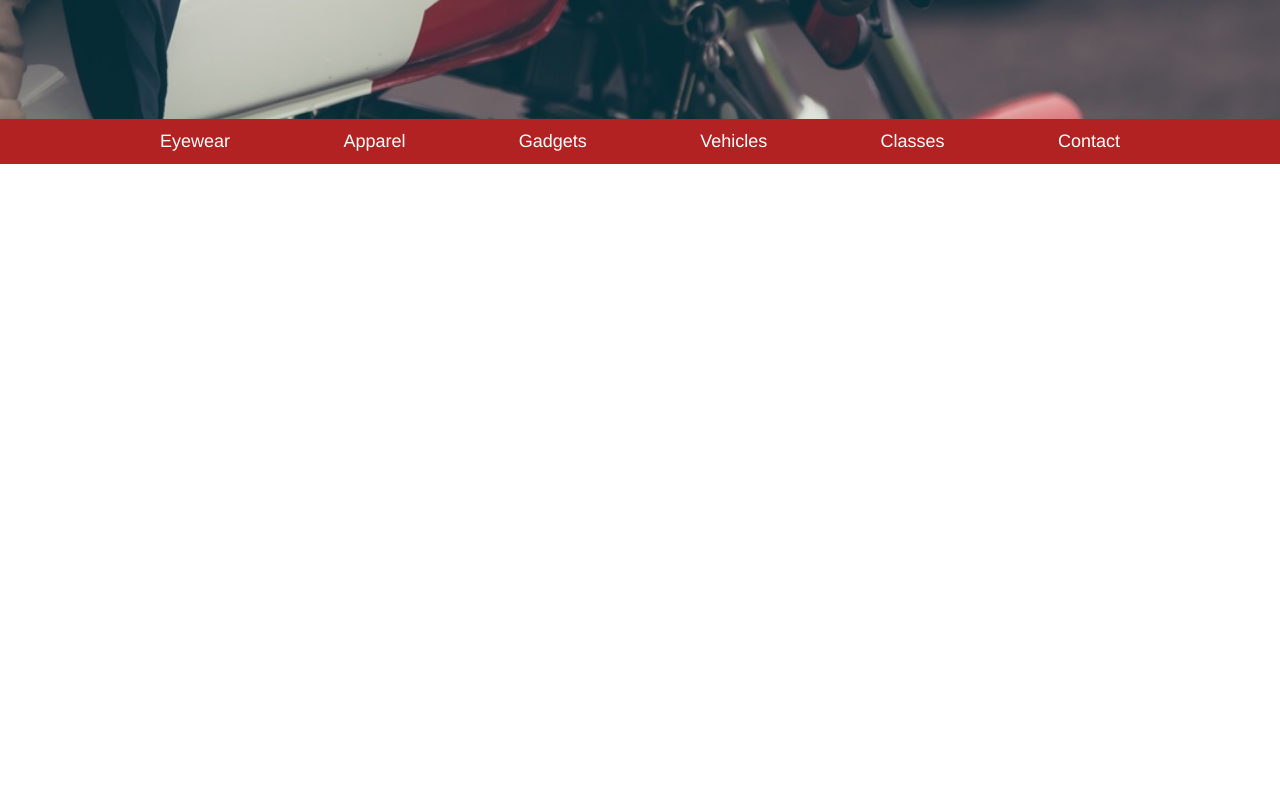
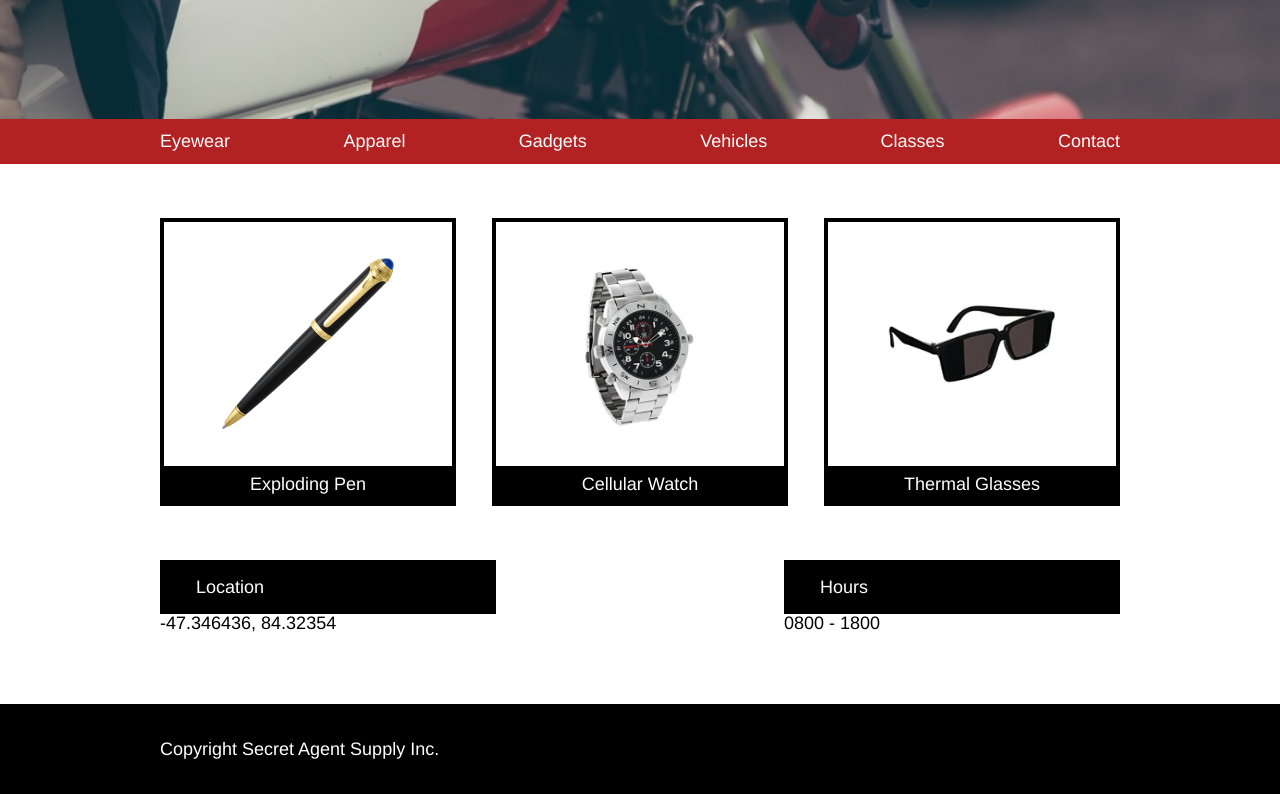
Before and after one commit to andreloezer/secret-agent-supply, a plain HTML site: page index.html in a window 1280 px wide. Shown: the part 373-1167 px from the top of the page. Before the commit the page ends 800 px from the top, so only its background shows below. Drawn offline with Linux system fonts and the light colour scheme.

Commit message:
HTML Completed

```diff
--- a/index.html
+++ b/index.html
@@ -42,7 +42,50 @@
           <li>Contact</li>
         </ul>
       </nav>
+
+      <section id="features">
+        <div class="container">
+          <div id=products>
+            <figure>
+              <img src="./resources/images/pen.png" alt="Retractable ballpoint pen"/>
+              <figcaption>Exploding Pen</figcaption>
+            </figure>
+
+            <figure>
+              <img src="./resources/images/watch.png" alt="Mechanical wrist watch"/>
+              <figcaption>Cellular Watch</figcaption>
+            </figure>
+
+            <figure>
+              <img src="./resources/images/glasses.png" alt="Sunglasses"/>
+              <figcaption>Thermal Glasses</figcaption>
+            </figure>
+          </div>
+
+          <div id="info">
+            <div>
+              <div>
+                <p>Location</p>
+              </div>
+              <p>-47.346436, 84.32354</p>
+            </div>
+
+            <div>
+              <div>
+                <p>Hours</p>
+              </div>
+              <p>0800 - 1800</p>
+            </div>
+          </div>
+        </div>
+      </section>
     </main>
+
+    <footer>
+      <section class="container">
+        <p>Copyright Secret Agent Supply Inc.</p>
+      </section>
+    </footer>
 
   </body>
 </html>
--- a/resources/css/style.css
+++ b/resources/css/style.css
@@ -86,3 +86,73 @@ ul {
   justify-content: space-between;
   padding: 0.75rem 0;
 }
+
+/*  Features*/
+
+#features {
+  background-color: white;
+}
+
+#products {
+  margin-top: 3rem;
+  display: flex;
+  justify-content: space-between;
+}
+
+figure {
+  width: 30%;
+  border: 4px solid black;
+  text-align: center;
+  display: flex;
+  flex-direction: column;
+}
+
+figure img {
+  margin: auto;
+  padding: 2rem;
+  height: 9rem;
+  width: auto;
+  max-width: 60%;
+  height: auto;
+}
+
+figcaption {
+  padding: 0.5rem;
+  background-color: black;
+}
+
+#info {
+  margin-top: 3rem;
+  display: flex;
+  justify-content: space-between;
+}
+
+#info > div {
+  width: 35%;
+  color: black;
+}
+
+#info > div > div {
+  padding: 1rem 2rem;
+  background-color: black;
+  color: white;;
+}
+
+
+/*  FOOTER*/
+
+footer {
+  margin-top: 4rem;
+  background-color: black;
+  height: 5rem;
+}
+
+footer section {
+  height: 100%;
+  display: flex;
+  align-items: center;
+}
+
+footer p {
+  text-align: left;
+}
```
